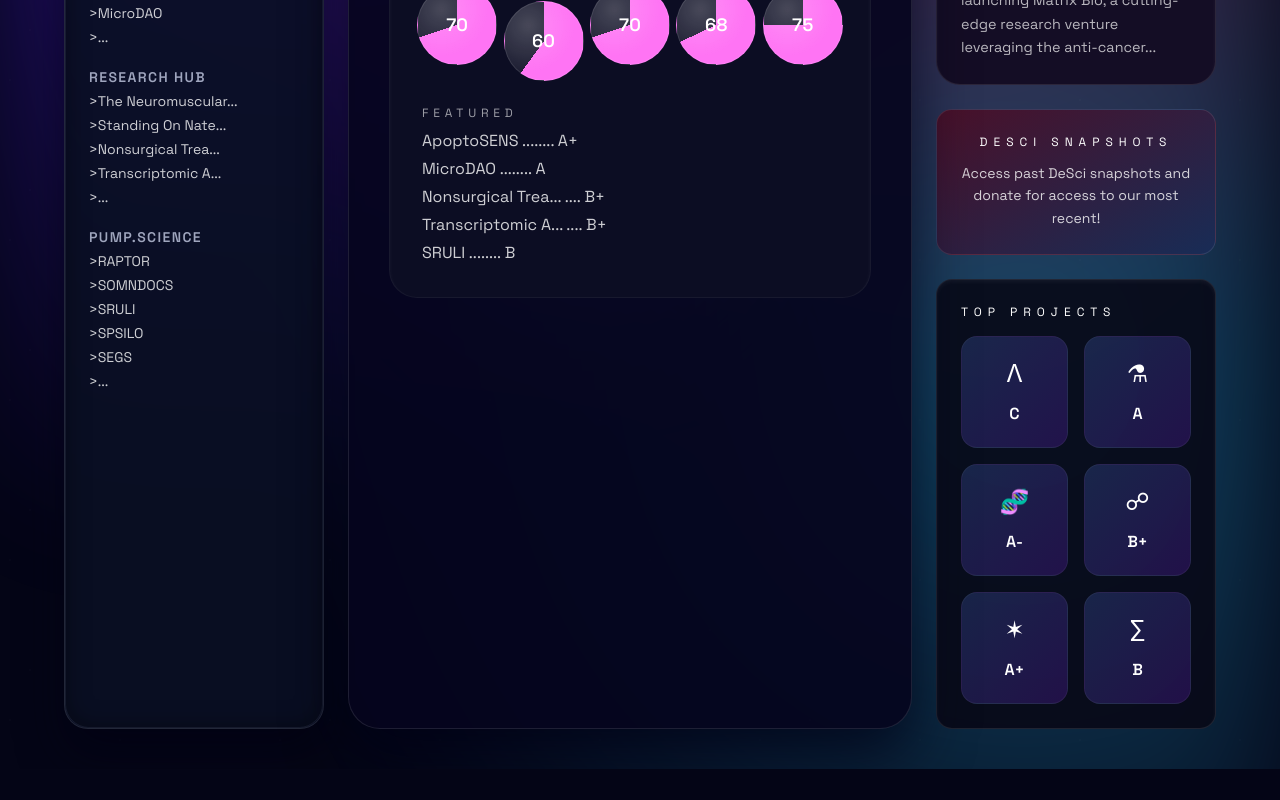
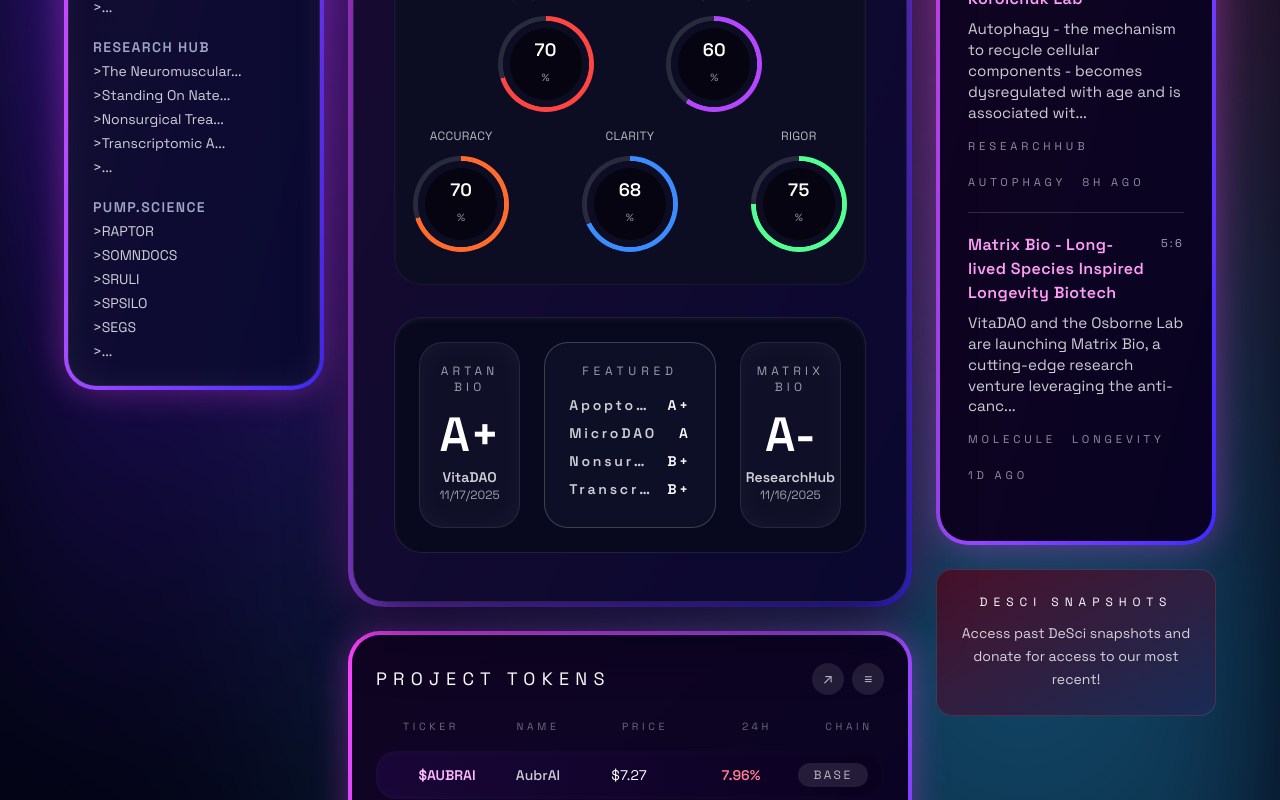
Before and after one commit to DeScAI-Team/descai-website, a React (Vite) app: page / in a window 1280 px wide. Shown: the part 740-1540 px from the top of the page. Before the commit the page ends 1509 px from the top, so only its background shows below. Built offline with nearby package versions, Linux system fonts and the light colour scheme.

Commit message:
feat: restyle featured panel and tokens with neon UI

```diff
--- a/src/App.tsx
+++ b/src/App.tsx
@@ -2,6 +2,7 @@
 import InsightsPanel from "@/components/InsightsPanel";
 import Navbar from "@/components/Navbar";
 import PlatformPanel from "@/components/PlatformPanel";
+import TokenPanel from "@/components/TokenPanel";
 
 const App = () => {
   return (
@@ -14,7 +15,10 @@
 
         <main className="grid w-full max-w-6xl gap-6 lg:grid-cols-[260px_minmax(0,1fr)_280px]">
           <PlatformPanel />
-          <FeaturedPanel />
+          <div className="flex flex-col gap-6">
+            <FeaturedPanel />
+            <TokenPanel />
+          </div>
           <InsightsPanel />
         </main>
       </div>
--- a/src/components/FeaturedPanel.tsx
+++ b/src/components/FeaturedPanel.tsx
@@ -1,15 +1,29 @@
-import { featuredHighlights, featuredRatings } from "@/data/content";
-import clsx from "clsx";
+import {
+  featuredRatings,
+  featuredStandouts,
+  recentFeaturedResearch
+} from "@/data/content";
 
+const ratingColors: Record<string, string> = {
+  Originality: "#ff4444",
+  "Data Transparency": "#b546ff",
+  Accuracy: "#ff6b2d",
+  Clarity: "#3b8cff",
+  Rigor: "#52ff92"
+};
 const FeaturedPanel = () => {
+  const standoutCards = featuredStandouts;
+  const marqueeItems = [...recentFeaturedResearch, ...recentFeaturedResearch];
+
   return (
-    <section className="relative overflow-hidden rounded-[32px] border border-white/10 bg-[#06051eea] px-10 py-12 text-white shadow-[0_25px_60px_rgba(1,0,22,0.75)]">
+    <section className="rounded-[36px] bg-gradient-to-br from-[#ff44ff] via-[#a14bff] to-[#3f2bff] p-[5px] shadow-[0_0_45px_rgba(255,68,255,0.35)]">
+      <div className="relative overflow-hidden rounded-[32px] border border-white/10 bg-[#06051eea] px-10 py-12 text-white shadow-[0_25px_60px_rgba(1,0,22,0.75)]">
         <div className="absolute inset-0 -z-10 opacity-50">
           <div className="neon-blur left-1/3 top-6 translate-x-1/2 bg-[#ff6bd5]" />
           <div className="neon-blur left-1/4 top-1/2 bg-[#7b9dff]" />
         </div>
 
-      <h2 className="mb-8 text-center font-display text-xl uppercase tracking-[0.5em] text-white drop-shadow-neon">
+        <h2 className="mx-auto mb-8 max-w-md text-center font-display text-xl uppercase tracking-[0.3em] text-white drop-shadow-neon">
           Featured Research
         </h2>
 
@@ -57,38 +71,89 @@
           </p>
         </section>
 
-        <div className="grid gap-4 md:grid-cols-5">
-          {featuredRatings.map(({ label, value }) => (
-            <div key={label} className="flex flex-col items-center gap-2 text-xs uppercase tracking-wide">
-              <span>{label}</span>
+        <div className="grid grid-cols-5 gap-4 justify-items-center">
+          {featuredRatings.map(({ label, value }, index) => {
+            const arcColor = ratingColors[label] ?? "#ff6bd5";
+            const angle = value * 3.6;
+            const columnPositions = [2, 4, 1, 3, 5];
+            return (
               <div
-                className={clsx(
-                  "grid h-20 w-20 place-items-center rounded-full border border-white/10 text-lg font-semibold",
-                  "bg-[radial-gradient(circle_at_30%_30%,rgba(255,255,255,0.18),transparent_60%)]"
-                )}
+                key={label}
+                className="flex flex-col items-center gap-3 text-xs uppercase tracking-wide"
+                style={{ gridColumn: `${columnPositions[index]} / span 1` }}
+              >
+                <span className="text-center text-white/70">
+                  {label.replace("Data ", "").toUpperCase()}
+                </span>
+                <div
+                  className="relative h-24 w-24 rounded-full"
                   style={{
-                  backgroundImage:
-                    "radial-gradient(circle at 30% 30%, rgba(255,255,255,0.18), transparent 60%), " +
-                    `conic-gradient(#ff74f4 ${value * 0.01 * 360}deg, rgba(255,255,255,0.08) 0)`
+                    background:
+                      `radial-gradient(circle at center, #0c0d23 63%, transparent 64%), ` +
+                      `conic-gradient(${arcColor} ${angle}deg, rgba(255,255,255,0.12) 0)`
                   }}
                 >
+                  <div className="absolute inset-[12px] flex flex-col items-center justify-center rounded-full bg-[#050410] text-lg font-semibold text-white">
                     {value}
+                    <span className="text-[0.65rem] font-normal text-white/60">%</span>
                   </div>
+                </div>
+              </div>
+            );
+          })}
+        </div>
+      </article>
+
+        <article className="mt-8 rounded-[28px] border border-white/10 bg-[#08081e] p-6 text-white/80 shadow-inner shadow-white/5">
+          <div className="space-y-6 md:flex md:flex-nowrap md:gap-6 md:space-y-0">
+            {standoutCards[0] && (
+              <div className="flex min-w-0 flex-1">
+                <StandoutCard standout={standoutCards[0]} />
+              </div>
+            )}
+
+            <div className="flex min-w-0 flex-[1.2] flex-col justify-center rounded-[24px] border border-white/10 bg-[#0d0f26] px-6 py-5 text-center text-sm text-white/70 md:border-x md:border-white/20">
+              <p className="text-xs uppercase tracking-[0.4em] text-white/60">Featured</p>
+              <div className="mt-4 h-28 overflow-hidden">
+                <div className="featured-scroll space-y-2">
+                  {marqueeItems.map(({ title, score }, index) => (
+                    <div
+                      key={`${title}-${index}`}
+                      className="flex items-center justify-between text-left font-semibold tracking-[0.2em] text-white/60"
+                    >
+                      <span className="truncate pr-3 text-white/80">{title}</span>
+                      <span className="text-white">{score}</span>
                     </div>
                   ))}
                 </div>
+              </div>
+            </div>
 
-        <div>
-          <p className="text-xs uppercase tracking-[0.4em] text-white/60">Featured</p>
-          <ul className="mt-2 space-y-1 text-white/80">
-            {featuredHighlights.map((item) => (
-              <li key={item}>{item}</li>
-            ))}
-          </ul>
+            {standoutCards[1] && (
+              <div className="flex min-w-0 flex-1">
+                <StandoutCard standout={standoutCards[1]} />
+              </div>
+            )}
           </div>
         </article>
+      </div>
     </section>
   );
 };
 
+const StandoutCard = ({
+  standout
+}: {
+  standout: (typeof featuredStandouts)[number];
+}) => {
+  return (
+    <div className="flex h-full w-full flex-col items-center rounded-[24px] border border-white/10 bg-[#0f1028] px-6 py-5 text-center text-white shadow-[inset_0_0_30px_rgba(255,255,255,0.04)]">
+      <p className="text-xs uppercase tracking-[0.35em] text-white/60">{standout.title}</p>
+      <div className="mt-4 text-5xl font-semibold text-white">{standout.score}</div>
+      <p className="mt-2 text-sm font-semibold text-white/80">{standout.platform}</p>
+      <p className="text-xs text-white/60">{standout.date}</p>
+    </div>
+  );
+};
+
 export default FeaturedPanel;
--- a/src/components/InsightsPanel.tsx
+++ b/src/components/InsightsPanel.tsx
@@ -1,17 +1,43 @@
-import { newsItems, topProjects } from "@/data/content";
+import { newsItems } from "@/data/content";
 
 const InsightsPanel = () => {
+  const getSnippet = (text: string) => (text.length > 110 ? `${text.slice(0, 110)}...` : text);
+
   return (
     <section className="flex flex-col gap-6">
-      <article className="rounded-3xl border border-white/10 bg-[#140d25] p-6 shadow-inner shadow-white/5">
-        <h3 className="text-xs uppercase tracking-[0.4em] text-amber-200">New Science</h3>
-        <div className="mt-5 space-y-5 text-sm">
-          {newsItems.map((news) => (
-            <div key={news.title} className="space-y-2 text-white/85">
-              <p className="font-semibold text-white">{news.title}</p>
-              <p className="text-[0.9rem] leading-relaxed text-white/70">{news.body}</p>
-            </div>
-          ))}
+      <article className="rounded-[32px] bg-gradient-to-br from-[#ff44ff] via-[#a14bff] to-[#3f2bff] p-[4px] shadow-[0_0_35px_rgba(255,68,255,0.35)]">
+        <div className="rounded-[28px] bg-[#060017]/95 px-7 py-9">
+          <div className="text-center">
+            <p className="font-display text-lg uppercase tracking-[0.45em] text-[#ffb6ff]">
+              New Research
+            </p>
+            <span className="mx-auto mt-3 block h-[2px] w-16 bg-gradient-to-r from-transparent via-[#ff9dff] to-transparent" />
+          </div>
+
+          <div className="mt-6 divide-y divide-white/15 text-sm text-white/85">
+            {newsItems.map((news) => (
+              <article key={news.title} className="py-5">
+                <header className="flex items-start justify-between gap-4">
+                  <p className="text-base font-semibold tracking-wide text-[#ff9cf5]">
+                    {news.title}
+                  </p>
+                  {news.score && (
+                    <span className="font-display text-[0.7rem] tracking-[0.2em] text-white/65">
+                      {news.score}
+                    </span>
+                  )}
+                </header>
+                <p className="mt-2 text-[0.95rem] leading-snug text-white/80">
+                  {getSnippet(news.body)}
+                </p>
+                <div className="mt-3 flex flex-wrap gap-4 text-[0.7rem] uppercase tracking-[0.35em] text-white/55">
+                  <span>{news.platform}</span>
+                  <span>{news.field}</span>
+                  <span>{news.date}</span>
+                </div>
+              </article>
+            ))}
+          </div>
         </div>
       </article>
 
@@ -22,20 +48,6 @@
         </p>
       </article>
 
-      <article className="rounded-2xl border border-white/10 bg-[#080918e6] p-6 shadow-inner shadow-white/5">
-        <h4 className="text-xs uppercase tracking-[0.5em] text-white">Top Projects</h4>
-        <div className="mt-4 grid grid-cols-2 gap-4">
-          {topProjects.map(({ icon, grade }) => (
-            <div
-              key={icon + grade}
-              className="flex h-28 flex-col items-center justify-center gap-3 rounded-2xl border border-white/5 bg-gradient-to-br from-[#5d8cff33] to-[#8926ff33] text-2xl"
-            >
-              <span>{icon}</span>
-              <strong className="text-base">{grade}</strong>
-            </div>
-          ))}
-        </div>
-      </article>
     </section>
   );
 };
--- a/src/components/PlatformPanel.tsx
+++ b/src/components/PlatformPanel.tsx
@@ -2,15 +2,11 @@
 
 const PlatformPanel = () => {
   return (
-    <section className="panel-gradient flex flex-col gap-5 rounded-3xl border border-white/10 bg-[#0b1024e6] p-6 shadow-[0_25px_45px_rgba(2,0,18,0.6)]">
-      <div className="flex gap-3 text-[0.65rem] uppercase tracking-[0.35em] text-white/70">
-        <button className="flex-1 rounded-full border border-white/15 bg-gradient-to-r from-[#8a7bff] to-[#ff58e4] px-3 py-2 font-semibold text-xs">
+    <section className="self-start rounded-[32px] bg-gradient-to-br from-[#ff44ff] via-[#a14bff] to-[#3f2bff] p-[4px] shadow-[0_0_35px_rgba(255,68,255,0.35)]">
+      <div className="flex flex-col gap-5 rounded-[28px] border border-white/10 bg-[#080927]/95 p-6 shadow-[inset_0_0_35px_rgba(255,255,255,0.06)]">
+        <h3 className="text-center text-xs uppercase tracking-[0.4em] text-white">
           By Platform
-        </button>
-        <button className="flex-1 rounded-full border border-white/15 bg-transparent px-3 py-2 font-semibold text-xs">
-          By Field
-        </button>
-      </div>
+        </h3>
 
         <div className="flex flex-col gap-5 text-sm">
           {platformGroups.map((group) => (
@@ -26,6 +22,7 @@
             </div>
           ))}
         </div>
+      </div>
     </section>
   );
 };
--- /dev/null
+++ b/src/components/TokenPanel.tsx
@@ -0,0 +1,54 @@
+import { projectTokens } from "@/data/content";
+import clsx from "clsx";
+
+const TokenPanel = () => {
+  return (
+    <article className="rounded-[32px] bg-gradient-to-br from-[#ff44ff] via-[#a14bff] to-[#3f2bff] p-[4px] shadow-[0_0_35px_rgba(255,68,255,0.35)]">
+      <div className="rounded-[28px] bg-[#050018]/95 px-6 py-7">
+        <header className="flex items-center justify-between text-white">
+          <h4 className="font-display text-lg uppercase tracking-[0.35em]">Project Tokens</h4>
+          <div className="flex gap-2 text-sm text-white/70">
+            <span className="grid h-8 w-8 place-items-center rounded-full bg-white/10">↗</span>
+            <span className="grid h-8 w-8 place-items-center rounded-full bg-white/10">≡</span>
+          </div>
+        </header>
+
+        <div className="mt-6 text-[0.65rem] uppercase tracking-[0.35em] text-white/40">
+          <div className="grid grid-cols-[110px_minmax(0,1.3fr)_110px_90px_70px] justify-items-center gap-3 text-center">
+            <span className="block w-full text-center">Ticker</span>
+            <span className="block w-full text-center">Name</span>
+            <span className="block w-full text-center">Price</span>
+            <span className="block w-full text-center">24h</span>
+            <span className="block w-full text-center">Chain</span>
+          </div>
+        </div>
+
+        <div className="mt-4 flex flex-col gap-3 text-sm text-white/80">
+          {projectTokens.map((token) => (
+            <div
+              key={token.ticker}
+              className="grid grid-cols-[110px_minmax(0,1.3fr)_110px_90px_70px] items-center gap-3 rounded-[20px] bg-gradient-to-r from-[#1a063a]/90 to-[#09001f]/80 px-4 py-3 text-center shadow-[inset_0_0_10px_rgba(255,255,255,0.04)]"
+            >
+              <span className="whitespace-nowrap font-semibold text-[#ffb9ff]">{token.ticker}</span>
+              <span className="min-w-0 truncate font-medium">{token.name}</span>
+              <span className="whitespace-nowrap text-white">{token.price}</span>
+              <span
+                className={clsx(
+                  "font-semibold",
+                  token.trend === "up" ? "text-[#7affb2]" : "text-[#ff7a93]"
+                )}
+              >
+                {token.change}
+              </span>
+              <span className="rounded-full bg-white/10 px-3 py-1 text-center text-xs uppercase tracking-[0.2em] text-white/70">
+                {token.chain}
+              </span>
+            </div>
+          ))}
+        </div>
+      </div>
+    </article>
+  );
+};
+
+export default TokenPanel;
--- a/src/data/content.ts
+++ b/src/data/content.ts
@@ -25,17 +25,29 @@
   {
     title: "ARTAN Bio - Mutation-Specific Codon Suppression for Aging and Longevity",
     body:
-      "ARTAN is a biotechnology company developing first-in-class interventions to tackle the most frequent nonsense mutations implicated in a wide range of age-related..."
+      "ARTAN is a biotechnology company developing first-in-class interventions to tackle the most frequent nonsense mutations implicated in a wide range of age-related...",
+    platform: "VitaDAO",
+    field: "Longevity",
+    date: "3h ago",
+    score: "4:7"
   },
   {
     title: "Discovering Novel Autophagy Activators - Korolchuk Lab",
     body:
-      "Autophagy - the mechanism to recycle cellular components - becomes dysregulated with age and is associated with numerous diseases. The Korolchuk Lab, based at Newcastle..."
+      "Autophagy - the mechanism to recycle cellular components - becomes dysregulated with age and is associated with numerous diseases. The Korolchuk Lab, based at Newcastle...",
+    platform: "ResearchHub",
+    field: "Autophagy",
+    date: "8h ago",
+    score: "3:5"
   },
   {
     title: "Matrix Bio - Long-lived Species Inspired Longevity Biotech",
     body:
-      "VitaDAO and the Osborne Lab are launching Matrix Bio, a cutting-edge research venture leveraging the anti-cancer..."
+      "VitaDAO and the Osborne Lab are launching Matrix Bio, a cutting-edge research venture leveraging the anti-cancer...",
+    platform: "Molecule",
+    field: "Longevity",
+    date: "1d ago",
+    score: "5:6"
   }
 ] as const;
 
@@ -47,12 +59,27 @@
   { label: "Rigor", value: 75 }
 ] as const;
 
-export const featuredHighlights = [
-  "ApoptoSENS ........ A+",
-  "MicroDAO ........ A",
-  "Nonsurgical Trea... .... B+",
-  "Transcriptomic A... .... B+",
-  "SRULI ........ B"
+export const recentFeaturedResearch = [
+  { title: "ApoptoSENS", score: "A+" },
+  { title: "MicroDAO", score: "A" },
+  { title: "Nonsurgical Trea...", score: "B+" },
+  { title: "Transcriptomic A...", score: "B+" },
+  { title: "SRULI", score: "B" }
+] as const;
+
+export const featuredStandouts = [
+  {
+    title: "ARTAN Bio",
+    score: "A+",
+    platform: "VitaDAO",
+    date: "11/17/2025"
+  },
+  {
+    title: "Matrix Bio",
+    score: "A-",
+    platform: "ResearchHub",
+    date: "11/16/2025"
+  }
 ] as const;
 
 export const topProjects = [
@@ -63,3 +90,12 @@
   { icon: "✶", grade: "A+" },
   { icon: "∑", grade: "B" }
 ] as const;
+
+export const projectTokens = [
+  { ticker: "$AUBRAI", name: "AubrAI", price: "$7.27", change: "7.96%", trend: "down", chain: "BASE" },
+  { ticker: "$VITA", name: "VitaDao", price: "$0.6544", change: "4.24%", trend: "up", chain: "ETH" },
+  { ticker: "$BIO", name: "Bio Protocol", price: "$0.07187", change: "6.25%", trend: "down", chain: "ETH" },
+  { ticker: "$VITARNA", name: "Artan Bio", price: "$0.623", change: "5.47%", trend: "down", chain: "ETH" },
+  { ticker: "$RSC", name: "ResearchCoin", price: "$0.2351", change: "5.8%", trend: "down", chain: "ETH" },
+  { ticker: "$RAPTOR", name: "SMER28 - Rapamycin", price: "$0.02245", change: "2%", trend: "up", chain: "SOL" }
+] as const;
--- a/styles.css
+++ b/styles.css
@@ -385,6 +385,118 @@
   font-size: 1rem;
 }
 
+.neon-panel {
+  position: relative;
+  border-radius: 36px;
+  padding: 4px;
+  background: linear-gradient(115deg, rgba(255, 58, 255, 0.9), rgba(131, 112, 255, 0.95));
+  box-shadow:
+    0 0 45px rgba(255, 67, 255, 0.55),
+    0 0 20px rgba(255, 255, 255, 0.2) inset;
+}
+
+.neon-panel-inner {
+  border-radius: 32px;
+  background: rgba(7, 0, 30, 0.95);
+  padding: 36px 32px;
+  box-shadow: inset 0 0 45px rgba(255, 255, 255, 0.06);
+}
+
+.neon-panel-inner--news {
+  background: radial-gradient(circle at 20% 0, rgba(35, 6, 60, 0.95), rgba(8, 0, 26, 0.95));
+}
+
+.neon-divider {
+  display: block;
+  width: 60px;
+  height: 2px;
+  margin: 12px auto 0;
+  background: linear-gradient(90deg, transparent, rgba(255, 159, 255, 0.9), transparent);
+}
+
+.neon-panel-heading p {
+  font-family: "Press Start 2P", cursive;
+  margin: 0;
+  font-size: 1.1rem;
+  letter-spacing: 0.45em;
+  text-transform: uppercase;
+  color: #f8b6ff;
+  text-shadow:
+    0 0 20px rgba(255, 120, 255, 0.95),
+    0 0 30px rgba(182, 98, 255, 0.55);
+}
+
+.neon-news-list {
+  margin-top: 34px;
+  font-size: 0.95rem;
+  color: #f6e6ff;
+}
+
+.neon-news-item {
+  padding: 24px 0;
+}
+
+.neon-news-item.with-divider {
+  border-top: 1px solid rgba(255, 255, 255, 0.22);
+}
+
+.neon-news-top {
+  display: flex;
+  justify-content: space-between;
+  align-items: baseline;
+  gap: 14px;
+}
+
+.neon-news-title {
+  margin: 0;
+  font-weight: 600;
+  letter-spacing: 0.08em;
+  color: #ff9cf5;
+}
+
+.neon-news-score {
+  font-family: "Press Start 2P", cursive;
+  font-size: 0.7rem;
+  letter-spacing: 0.2em;
+  color: rgba(255, 255, 255, 0.6);
+}
+
+.neon-news-body {
+  margin: 12px 0 0;
+  color: rgba(255, 255, 255, 0.85);
+  line-height: 1.55;
+  letter-spacing: 0.04em;
+}
+
+.neon-news-meta-line {
+  margin-top: 16px;
+  font-size: 0.7rem;
+  text-transform: uppercase;
+  letter-spacing: 0.35em;
+  color: rgba(255, 255, 255, 0.6);
+  display: flex;
+  flex-wrap: wrap;
+  gap: 16px 24px;
+}
+
+.neon-news-meta-line span {
+  display: inline-block;
+  color: #ffbdf3;
+}
+
+@keyframes featuredScroll {
+  0% {
+    transform: translateY(0);
+  }
+  100% {
+    transform: translateY(-50%);
+  }
+}
+
+.featured-scroll {
+  animation: featuredScroll 12s linear infinite;
+}
+
 @media (max-width: 1100px) {
   .dashboard {
     grid-template-columns: 1fr;
```
Lines whose indentation alone changed are shown as unchanged.
